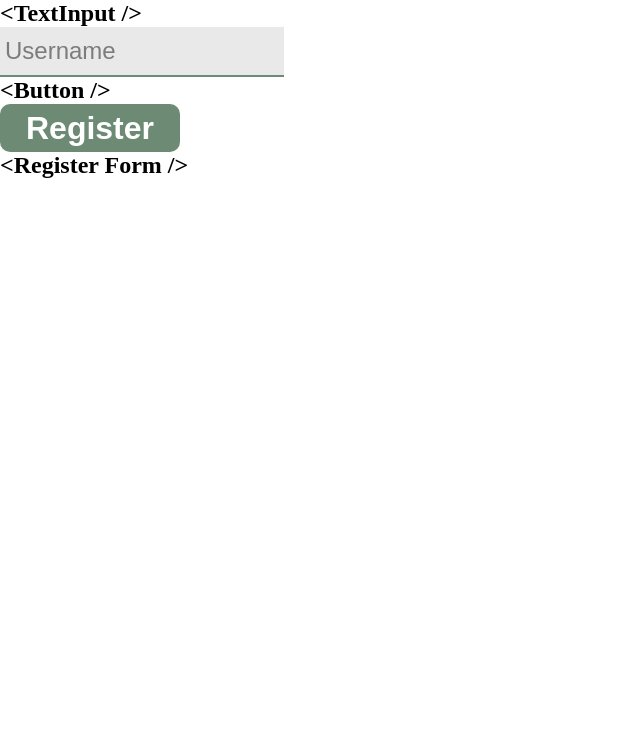
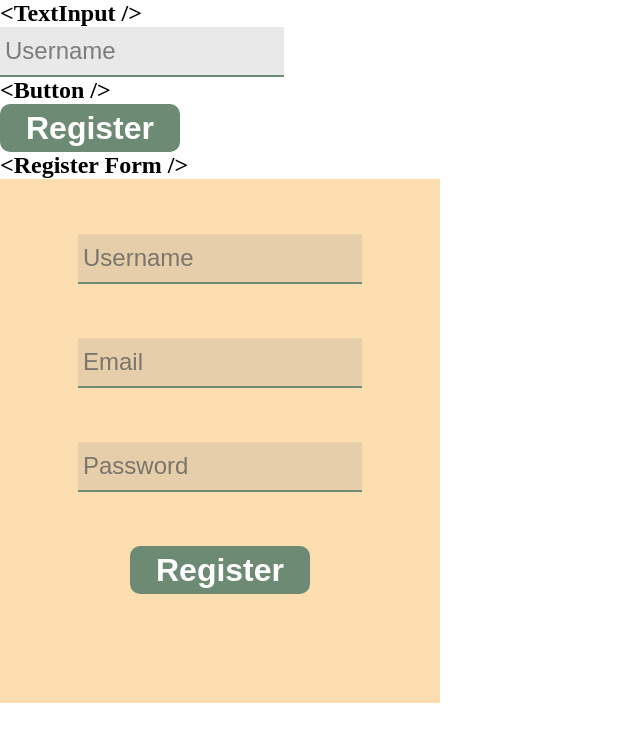
Before and after one commit to Jnwyk/role-playing-game-manager, a React (Create React App) app in the folder client/: page /#/tests in a window 1280 px wide. Shown: the top 742 px of the page, without its empty margins (0-640 px from the left). Built offline with nearby package versions, Linux system fonts and the light colour scheme.

Commit message:
add form state

```diff
--- a/client/src/components/button/Button.jsx
+++ b/client/src/components/button/Button.jsx
@@ -1,8 +1,8 @@
 import "./Button.css";
 
-const Button = ({ children, onClick }) => {
+const Button = ({ children, type, onClick }) => {
   return (
-    <button type="button" className="button" onClick={onClick}>
+    <button type={type} className="button" onClick={onClick}>
       {children}
     </button>
   );
--- a/client/src/components/register-form/RegisterForm.css
+++ b/client/src/components/register-form/RegisterForm.css
@@ -0,0 +1,25 @@
+.register-form__container{
+  width: 440px;
+  height: 524px;
+  background-color: #FCDDB0;
+  box-sizing: 0 0 4px rgba(0, 0, 0, 0.25);
+}
+
+.register-form__form{
+  position: relative;
+  top: 50%;
+  left: 50%;
+  transform: translate(-50%, -50%);
+  width: 284px;
+  position: relative;
+}
+
+.register-form__form .button{
+  position: relative;
+  left: 50%;
+  transform: translateX(-50%);
+}
+
+.register-form__form > *{
+  margin-bottom: 54px;
+}
--- a/client/src/components/register-form/RegisterForm.jsx
+++ b/client/src/components/register-form/RegisterForm.jsx
@@ -1,7 +1,34 @@
 import "./RegisterForm.css";
+import TextInput from "../text-input/TextInput";
+import Button from "../button/Button";
+import { useState } from "react";
 
 const RegisterForm = () => {
-  return <></>;
+  const [userForm, setUserForm] = useState({
+    username: "",
+    email: "",
+    password: "",
+  });
+
+  const handleSetUserForm = (e) => {
+    e.preventDefault();
+    setUserForm({
+      username: e.target[0].value,
+      email: e.target[1].value,
+      password: e.target[2].value,
+    });
+  };
+
+  return (
+    <div className="register-form__container">
+      <form onSubmit={handleSetUserForm} className="register-form__form">
+        <TextInput placeholder="Username" id="username" />
+        <TextInput placeholder="Email" id="email" />
+        <TextInput placeholder="Password" id="password" />
+        <Button type="submit ">Register</Button>
+      </form>
+    </div>
+  );
 };
 
 export default RegisterForm;
```
